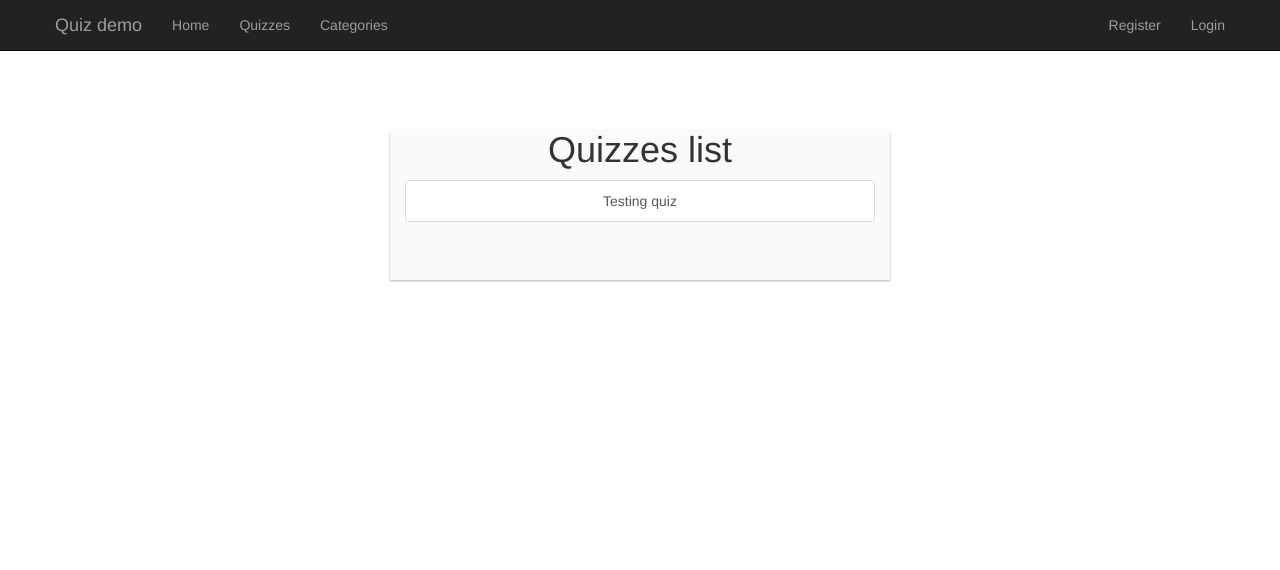
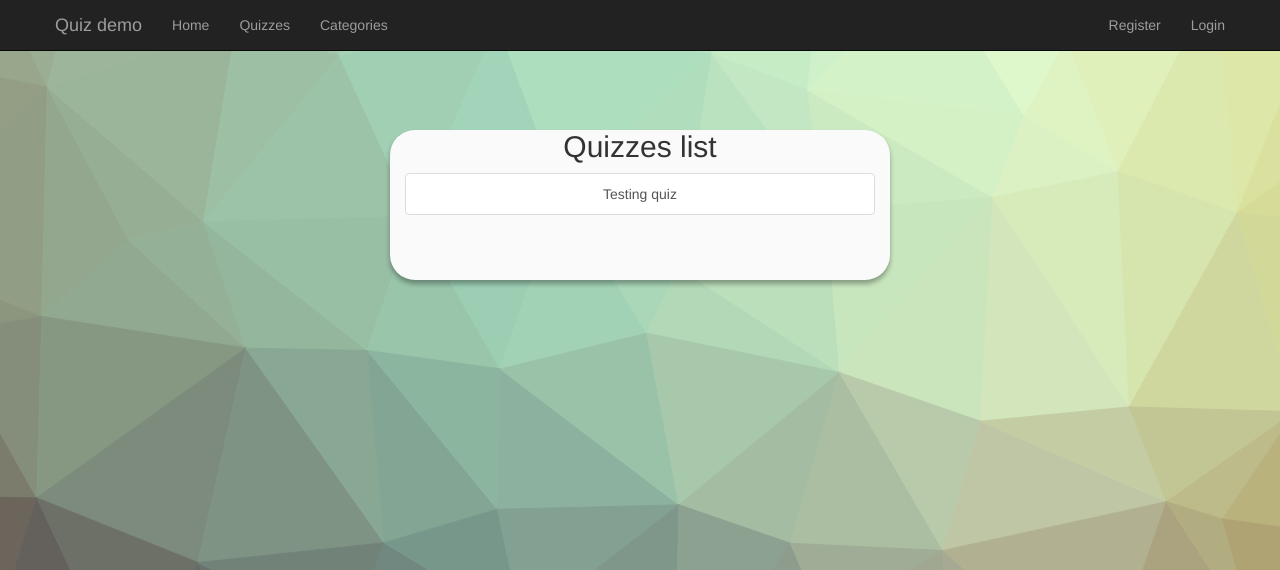
Before and after one commit to Charnelx/quiz_demo, a Django app: page /quizzes/ in a window 1280 px wide. Shown: the top 570 px of the page. Run offline with Django 3.2, Linux system fonts and the light colour scheme; data comes from the database, SQL or seed files in the repository; some libraries are stand-ins or nearby versions.

Commit message:
Improved UI

```diff
--- a/simple_quiz/static/simple_quiz/static/css/app_general.css
+++ b/simple_quiz/static/simple_quiz/static/css/app_general.css
@@ -1,3 +1,8 @@
+body {
+    background-image: url('../img/pattern.png');
+    repeat;
+}
+
 .container {
     padding-left: 0px;
     padding-right: 0px;
@@ -50,7 +55,8 @@
     background: #FAFAFA;
     -webkit-box-shadow: 0 1px 2px 0 rgba(0, 0, 0, 0.32);
     -moz-box-shadow: 0 1px 2px 0 rgba(0, 0, 0, 0.32);
-    box-shadow: 0 1px 2px 0 rgba(0, 0, 0, 0.32);
+    box-shadow: 0 4px 5px 0 rgba(0, 0, 0, 0.32);
+    border-radius: 25px;
 }
 
 .list-container {
--- a/simple_quiz/templates/simple_quiz/quiz_list.html
+++ b/simple_quiz/templates/simple_quiz/quiz_list.html
@@ -4,7 +4,7 @@
 {% block content %}
   {% with object_list as quizzes %}
   <div class="content question-container">
-    <h1>Quizzes list</h1>
+    <h2>Quizzes list</h2>
     {% if quizzes %}
         <div class="list-group">
         {% for quiz in quizzes %}
--- a/simple_quiz/templates/simple_quiz/result_page.html
+++ b/simple_quiz/templates/simple_quiz/result_page.html
@@ -4,6 +4,7 @@
 {% block content %}
 <div class="content question-container">
     <h2>{{ quiz.title }}</h2>
+    <br/>
     <h4>Your result: <strong>{{ score }} of {{ total }}</strong></h4>
 </div>
 {% endblock %}
```
Also changed, not shown: simple_quiz/static/simple_quiz/static/img/pattern.png (added), 2 other files.
